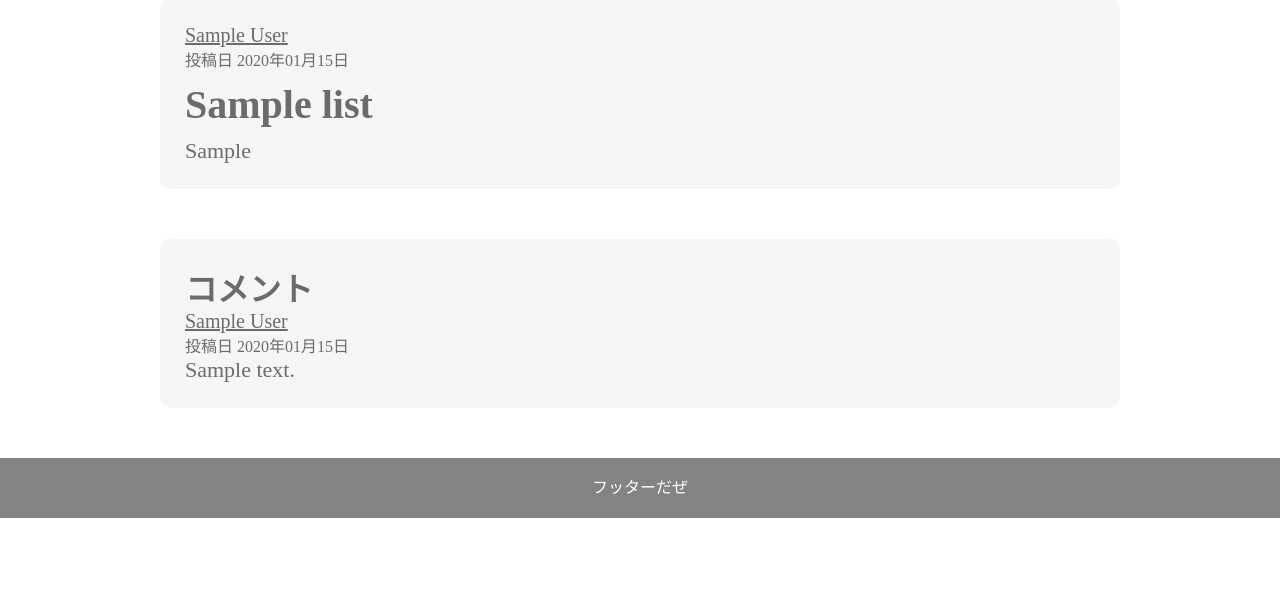
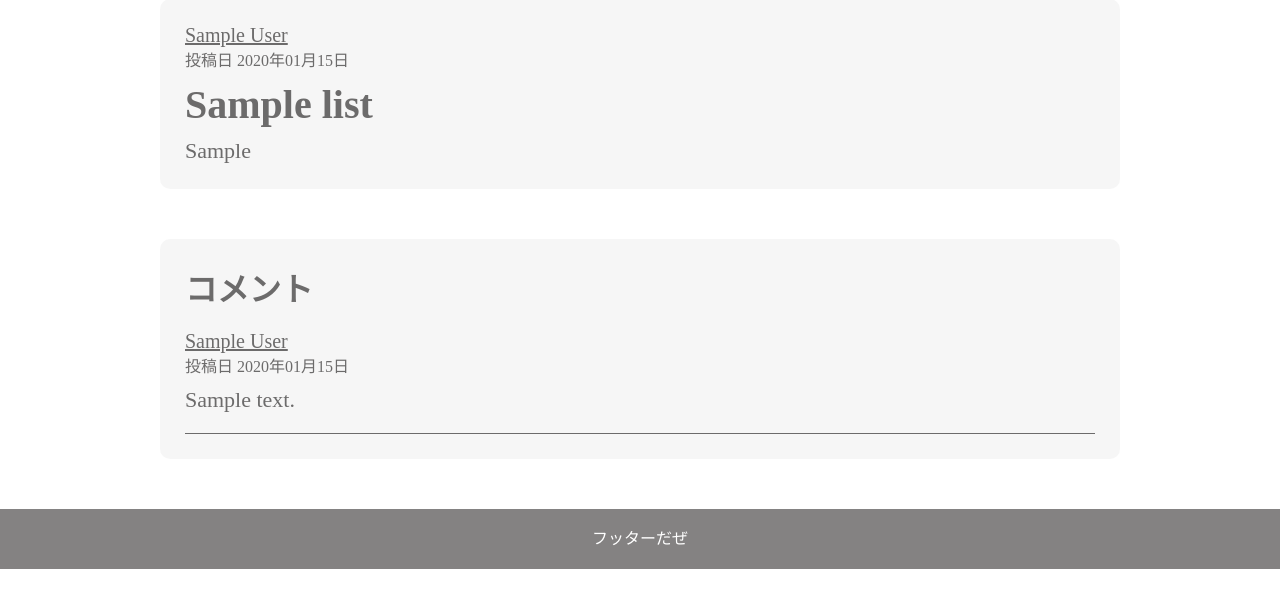
Before and after one commit to kobepbl/pbl1, a PHP site: page /article/article_show.php?article_id=1 in a window 1280 px wide. Shown: the part 106-714 px from the top of the page. Run offline with PHP 8.4, Linux system fonts and the light colour scheme; tables that the repository leaves empty hold one stand-in row (values such as "Sample post").

Commit message:
css追加

```diff
--- a/article/article_show.php
+++ b/article/article_show.php
@@ -28,9 +28,9 @@ require_once __DIR__ . '/../header.php'
     <?php
     foreach ($article_comments  as  $article_comment) {
     ?>
-      <p class="article-show-user"><a href="user/user_show?user_id=<?= $article_comment['user_id'] ?>"><?= $article_comment['name'] ?></a></p>
+      <p class="comment-user"><a href="user/user_show?user_id=<?= $article_comment['user_id'] ?>"><?= $article_comment['name'] ?></a></p>
       <p class="article-show-date">投稿日 <?= date('Y年m月d日', strtotime($article_comment['posted_date'])) ?></p>
-      <p class="article-text"><?= $article_comment['comment'] ?></p>
+      <p class="comment-border"><?= $article_comment['comment'] ?></p>
     <?php
     }
     ?>
--- a/css/post.css
+++ b/css/post.css
@@ -149,3 +149,14 @@ a.page_number:visited {
 .article-text {
   font-size: 22px;
 }
+
+.comment-user {
+  font-size: 20px;
+  padding: 20px 0px 0px 0px;
+}
+
+.comment-border {
+  font-size: 22px;
+  border-bottom: 1px solid;
+  padding: 10px 0px 20px 0px;
+}
```
